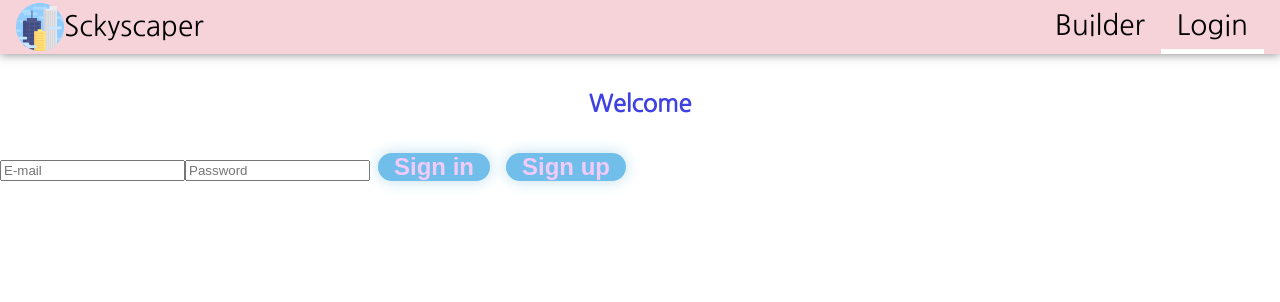
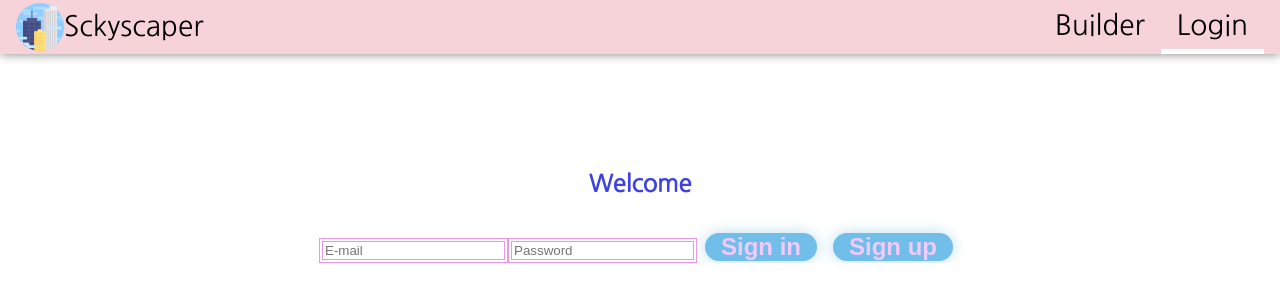
Before and after one commit to soltonbekov-aiymkyz/builder, a React (Create React App) app: page /auth in a window 1280 px wide. Shown: the top 302 px of the page. Built offline with nearby package versions, Linux system fonts and the light colour scheme.

Commit message:
added some changes

```diff
--- a/src/components/Auth/Auth.module.css
+++ b/src/components/Auth/Auth.module.css
@@ -0,0 +1,13 @@
+.Auth{
+    display: flex;
+    justify-content: center;
+    align-items: center;
+    margin: 0;
+    padding: 0;
+    margin-top: 5rem;
+    flex-wrap: wrap;
+    overflow-x: hidden;
+}
+input{
+ border: rgb(235, 151, 228) 4px double;
+}
```
